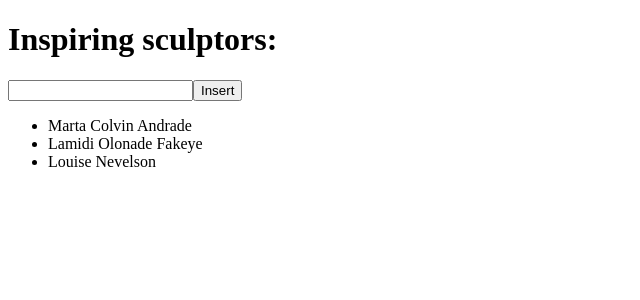
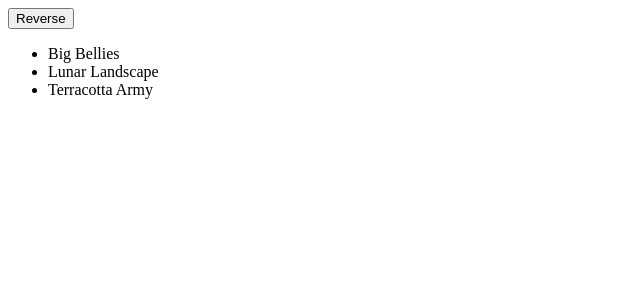
Before and after one commit to ShivWK/react-book-practice, a React (Vite) app: page / in a window 1280 px wide. Shown: the top 300 px of the page, without its empty margins (0-640 px from the left). Built offline with nearby package versions, Linux system fonts and the light colour scheme.

Commit message:
reversing the array in state without mutating it

```diff
--- a/src/App.jsx
+++ b/src/App.jsx
@@ -14,7 +14,7 @@
 // function Item({ name, isPacked}) {
 //   return <li>{isPacked && name + " done"}</lvi>
 // }
-let nextId =  3;
+// let nextId =  3;
 
 //Removing an element from the array
 
@@ -34,11 +34,20 @@
 
   //insertig an item in the mid of an array
 
-  const initialArtists = [
-    { id: 0, name: 'Marta Colvin Andrade' },
-    { id: 1, name: 'Lamidi Olonade Fakeye'},
-    { id: 2, name: 'Louise Nevelson'},
-  ];
+      // const initialArtists = [
+      //   { id: 0, name: 'Marta Colvin Andrade' },
+      //   { id: 1, name: 'Lamidi Olonade Fakeye'},
+      //   { id: 2, name: 'Louise Nevelson'},
+      // ];
+
+  //sorting reversing the array
+
+      const initialList = [
+        { id: 0, title: 'Big Bellies' },
+        { id: 1, title: 'Lunar Landscape' },
+        { id: 2, title: 'Terracotta Army' },
+      ];
+
 
 function App() {
   // const [number, setNumber] = useState(0);
@@ -193,22 +202,32 @@
 
     // Inserting in the mid of the array
 
-        const [name, setName] = useState('');
-        const [artists, setArtists] = useState(
-          initialArtists
-        );
+        // const [name, setName] = useState('');
+        // const [artists, setArtists] = useState(
+        //   initialArtists
+        // );
+
+        // function handleClick() {
+        //   let insertAt = 1;
+        //   let nextArtists = [
+        //     ...artists.slice(0 , insertAt),
+        //     {id : nextId++, name : name},
+        //     ...artists.slice(insertAt),
+        //   ]
+        //   setArtists(nextArtists);
+        //   setName('');
+
+        //   console.log(artists)
+        // }
+
+    //sorting and reversing the array
+
+        const [list, setList] = useState(initialList);
 
         function handleClick() {
-          let insertAt = 1;
-          let nextArtists = [
-            ...artists.slice(0 , insertAt),
-            {id : nextId++, name : name},
-            ...artists.slice(insertAt),
-          ]
-          setArtists(nextArtists);
-          setName('');
-
-          console.log(artists)
+              let reverseed  = [...list];
+              reverseed.reverse();
+              setList(reverseed);
         }
 
   return (
@@ -426,7 +445,7 @@
 
       {/* inserting in the mid of the array in state */}
 
-              <h1>Inspiring sculptors:</h1>
+              {/* <h1>Inspiring sculptors:</h1>
               <input
                 value={name}
                 onChange={e => setName(e.target.value)}
@@ -438,6 +457,17 @@
                 {artists.map(artist => (
                   <li key={artist.id}>{artist.name}</li>
                 ))}
+              </ul> */}
+
+      {/*sorting reversing the array in state*/}
+
+              <button onClick={handleClick}>
+                  Reverse
+              </button>
+              <ul>
+              {list.map(artwork => (
+                  <li key={artwork.id}>{artwork.title}</li>
+              ))}
               </ul>
             </>
           );
```
